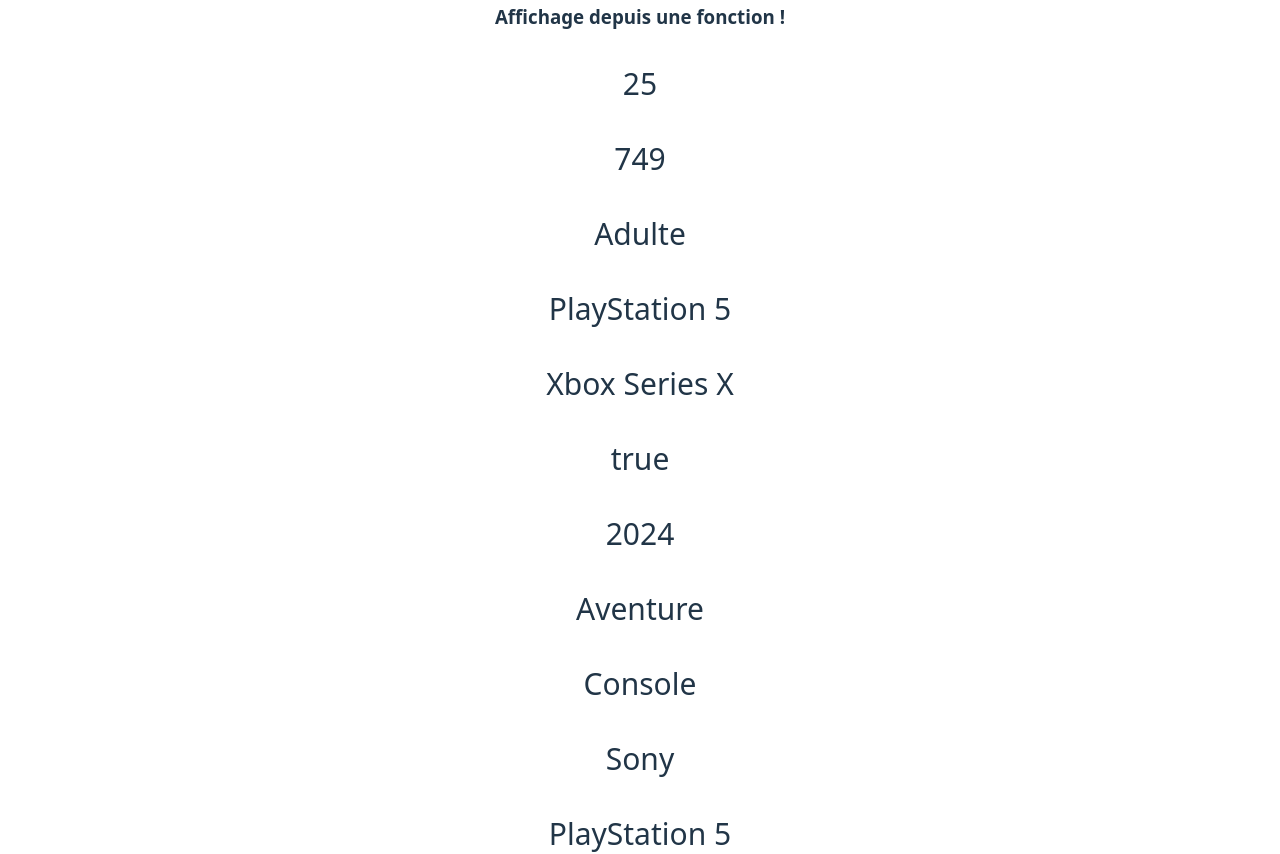
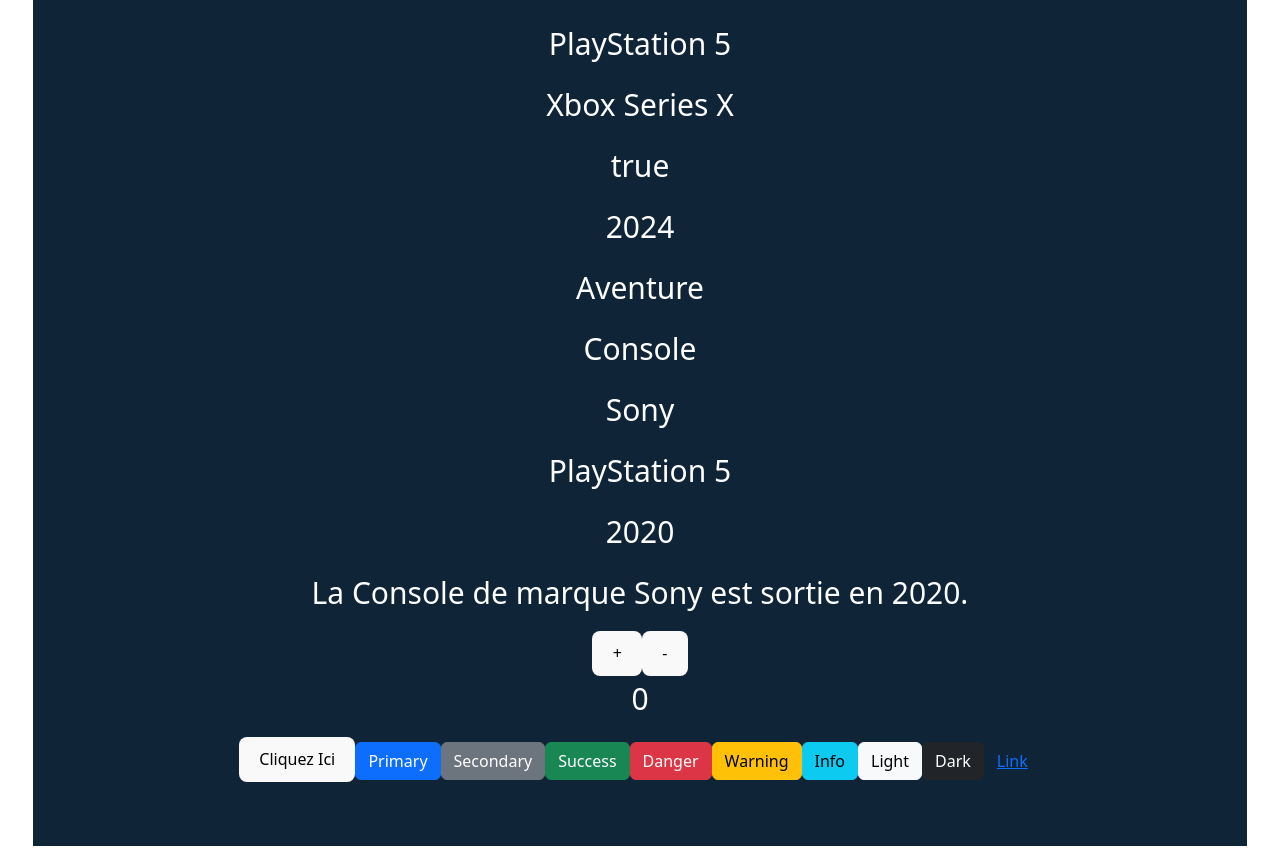
Before and after one commit to ReMz-ux/Exercice-Vue.js, a Vue app: page / in a window 1280 px wide. Shown: the part 820-1674 px from the top of the page. Built offline with nearby package versions, Linux system fonts and the light colour scheme.

Commit message:
Exerice v-on click '@click'

```diff
--- a/src/App.vue
+++ b/src/App.vue
@@ -3,10 +3,11 @@
 import Navbar from './components/navbar.vue'
 import TextInterpolation from './components/TextInterpolation.vue'
 import AttributeBinding from './components/AttributeBinding.vue'
-import DrMario from './components/DrMario.vue'
+import Compteur from './components/Compteur.vue'
 </script>
 
 <template>
+<div id="app" class="min-vh-100">
   <Navbar />
   <h1>Bienvenue sur ton applications de test VUE.JS</h1>
   <div>
@@ -18,12 +19,23 @@
     </a>
   </div>
 <TextInterpolation />
-<AttributeBinding />
-<DrMario />
-
+<Compteur />
+</div>
 </template>
 
-<style scoped>
+<style>
+
+
+p {
+  color: white;
+}
+
+#app {
+  background-color: #0f2537; /* ta couleur personnalisée */
+  min-height: 100vh;        /* couvre toute la hauteur */
+}
+
+
 .logo {
   height: 6em;
   padding: 1.5em;
@@ -36,4 +48,6 @@
 .logo.vue:hover {
   filter: drop-shadow(0 0 2em #42b883aa);
 }
+
+
 </style>
--- /dev/null
+++ b/src/components/Compteur.vue
@@ -0,0 +1,35 @@
+<template>
+<button @click.right="increment" class="btn-btn-primary">+</button>
+<button @click.left="desincrement" class="btn-btn-primary">-</button>
+<p>{{ count }}</p>
+<button @click ="logEvent" class="btn-btn-primary">Cliquez Ici</button>
+<button type="button" class="btn btn-primary">Primary</button>
+<button type="button" class="btn btn-secondary">Secondary</button>
+<button type="button" class="btn btn-success">Success</button>
+<button type="button" class="btn btn-danger">Danger</button>
+<button type="button" class="btn btn-warning">Warning</button>
+<button type="button" class="btn btn-info">Info</button>
+<button type="button" class="btn btn-light">Light</button>
+<button type="button" class="btn btn-dark">Dark</button>
+<button type="button" class="btn btn-link">Link</button>
+
+
+
+</template>
+
+<script setup>
+import { ref } from 'vue';
+function desincrement() {
+  count.value-= 20;
+}
+
+const count = ref(0);
+function increment() {
+  count.value+= 11;
+}
+
+ // Capter l'evenement click et indiquer les coordonnées de la souris
+  function logEvent(event) {
+    console.log(`X: ${event.clientX}, Y: ${event.clientY}`);
+  }
+</script>
--- a/src/components/TextInterpolation.vue
+++ b/src/components/TextInterpolation.vue
@@ -3,7 +3,7 @@
     <h2>{{ message }}</h2>
     <p>{{ age }}</p>
     <!--Affichage depuis une fonction-->
-    <h3>{{ SuperAffichage() }}</h3>
+    <h3 :style="{color: 'white'}">{{ SuperAffichage() }}</h3>
     <!--Opérations mathématiques-->
     <p>{{ 10+15 }}</p>
     <p>{{ 999-250 }}</p>
--- a/src/style.css
+++ b/src/style.css
@@ -38,6 +38,7 @@
   place-items: center;
   min-width: 320px;
   min-height: 100vh;
+
 }
 
 input {
```
Also changed, not shown: src/main.js (+9 -2 lines).
